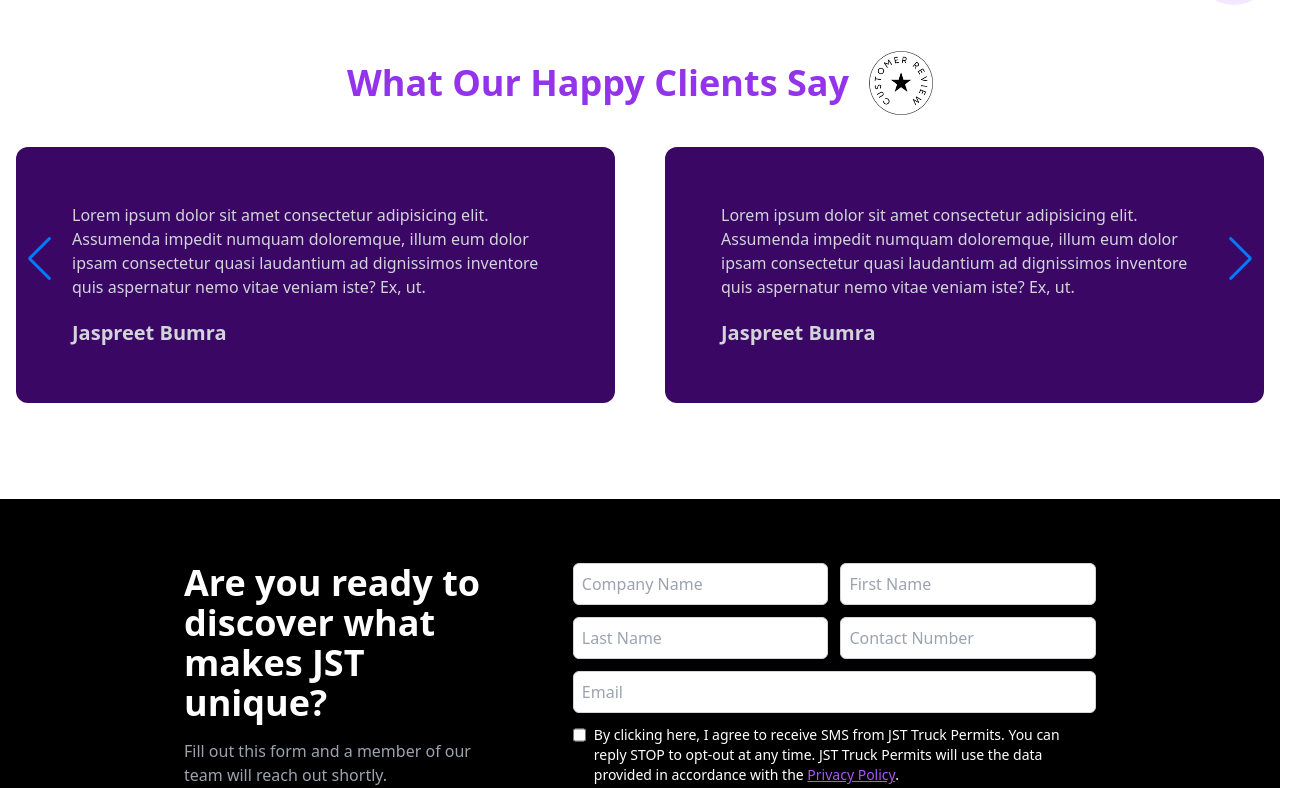
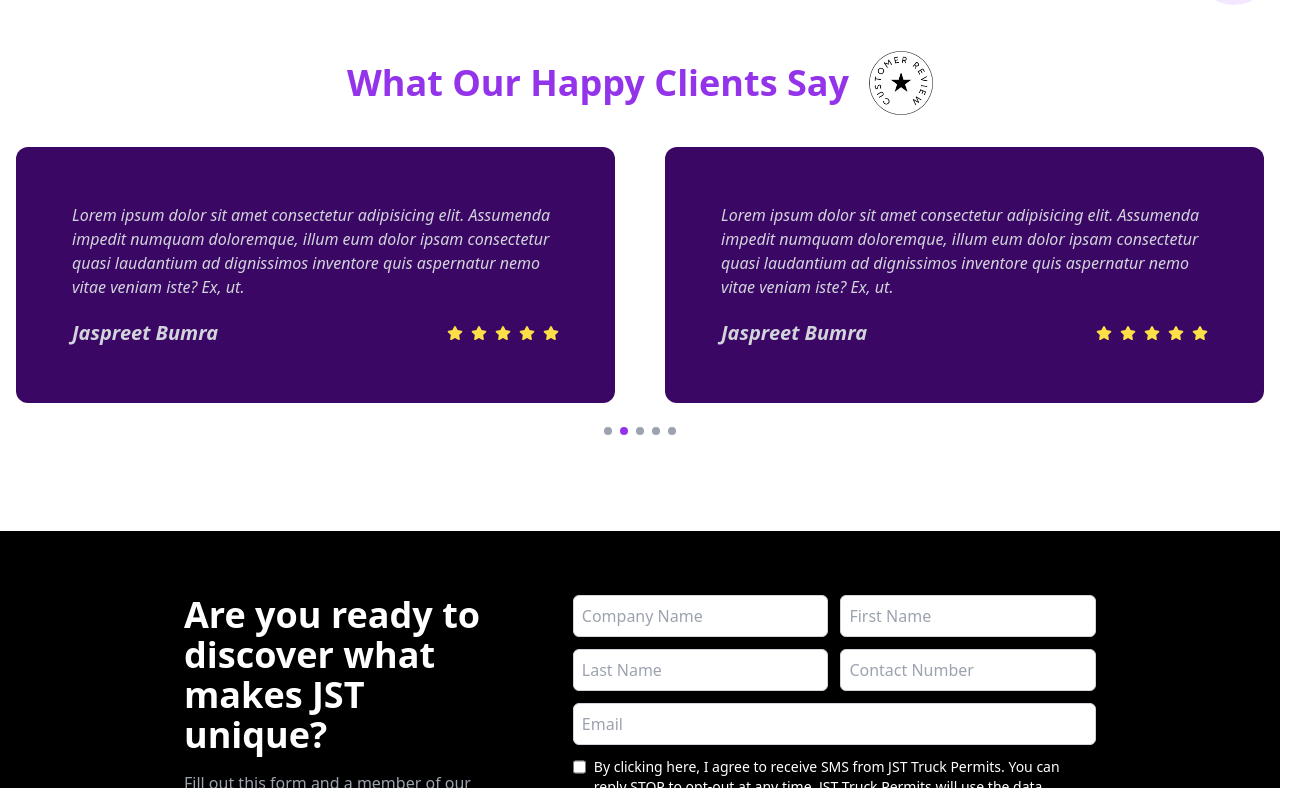
Before and after one commit to Shivaytimex/timexsolutioninc, a React (Vite) app: page / in a window 1280 px wide. Shown: the part 1912-2700 px from the top of the page, 1304 px wide, since content can reach past the window. Built offline with nearby package versions, Linux system fonts and the light colour scheme.

Commit message:
animation added Z

```diff
--- a/src/components/MembershipBanner.jsx
+++ b/src/components/MembershipBanner.jsx
@@ -1,12 +1,25 @@
+import { inView, motion, useInView } from "framer-motion";
+import { useRef } from "react";
 const MembershipBanner = () => {
+    const ref = useRef()
+const IsinView = useInView(ref,{once:'true'})
+
+
+
+
     return (
-<div className="relative my-9 w-screen-md mx-auto ">
+  <motion.div className="relative my-9 w-screen-md mx-auto"
+  ref={ref}
+  initial={{y:250,opacity:0}}
+  animate={{y: IsinView ? 0:250 ,opacity:IsinView? 1: 0}}
+  transition={{duration:0.6}}
+  >
     {/* Background Circles */}
     <div className="absolute w-20 h-20 bg-purple-300 rounded-full top-[-30px] left-[-40px] z-0"></div>
     <div className="absolute w-32 h-32 bg-purple-200 rounded-full top-[100px] left-[-60px] z-0"></div>
     <div className="absolute w-16 h-16 bg-purple-100 rounded-full bottom-[-40px]  z-0"></div>
     <div className="absolute w-28 h-28 bg-purple-300 rounded-full top-[-50px] right-[0px] md:right-[20px] z-0 "></div>
-  <div className="absolute w-28 h-28 bg-purple-200 rounded-full top-[150px] right-[-10px] z-0 lg:right-[-10px]"></div>
+    <div className="absolute w-28 h-28 bg-purple-200 rounded-full top-[150px] right-[-10px] z-0 lg:right-[-40px]"></div>
     <div className="absolute w-20 h-20 bg-purple-100 rounded-full bottom-[-50px] right-[-10px] z-0"></div>
 
     {/* Main Content */}
@@ -51,7 +64,7 @@ const MembershipBanner = () => {
      />
     </div>
   </div>
-</div>
+</motion.div>
 
   );
 };
--- a/src/components/ReviewSwipper.jsx
+++ b/src/components/ReviewSwipper.jsx
@@ -1,11 +1,11 @@
 import { Swiper, SwiperSlide } from "swiper/react";
 import "swiper/css";
-// import { Navigation } from "swiper";
 import "swiper/css/navigation";
+import { FaStar } from "react-icons/fa6";
+import { Autoplay } from "swiper/modules";
+import { useState } from "react";
 
 function ReviewSwipper() {
-
-
   const reviews = [
     {
       id: 1,
@@ -34,41 +34,79 @@ function ReviewSwipper() {
     },
   ];
 
+  const [swiperInstance, setSwiperInstance] = useState(null);
+  const [activeIndex, setActiveIndex] = useState(0); // Track active index using state
+
+  // Function to handle slide change using the custom dots
+  const handleDotClick = (index) => {
+    if (swiperInstance) {
+      swiperInstance.slideTo(index); // This will programmatically move to the clicked slide
+    }
+  };
+
   return (
     <section className="my-24">
       <div className="flex flex-col md:flex-row items-center gap-5 justify-center">
-      <h1 className=" text-purple-600 text-center text-4xl font-semibold">What Our Happy Clients Say</h1>
-      <img className="h-16 w-16" src="/reveiw.webp" alt="reveiw" />
+        <h1 className="text-purple-600 text-center text-4xl font-semibold">
+          What Our Happy Clients Say
+        </h1>
+        <img className="h-16 w-16" src="/reveiw.webp" alt="review" />
       </div>
 
       <Swiper
         spaceBetween={50}
-        navigation
+        modules={[Autoplay]}
+        autoplay={{
+          delay: 3000, // 3 seconds delay between slides
+          disableOnInteraction: false, // Keep autoplay even after user interaction
+        }}
+        onSwiper={(swiper) => setSwiperInstance(swiper)} // Store swiper instance
+        onSlideChange={(swiper) => setActiveIndex(swiper.activeIndex)} // Update active index on slide change
         breakpoints={{
-          // For small devices (Mobile screens)
           0: {
             slidesPerView: 1,
           },
-          // For medium devices
           768: {
             slidesPerView: 2,
           },
-          // For large devices
           1024: {
             slidesPerView: 2,
           },
         }}
       >
-
         {reviews.map((review) => (
           <SwiperSlide key={review.id}>
-            <div className="bg-purple-950 p-14  rounded-xl mt-8 text-gray-300">
-              <p>{review.text}</p>
-              <h2 className="font-semibold mt-5 text-lg lg:text-xl">{review.author}</h2>
+            <div className="bg-purple-950 p-14 rounded-xl mt-8 text-gray-300">
+              <i>{review.text}</i>
+              <div className="flex items-center justify-between mt-5">
+                <em className="font-semibold text-lg lg:text-xl">
+                  {review.author}
+                </em>
+                <div className="flex text-yellow-300 gap-2">
+                  <FaStar />
+                  <FaStar />
+                  <FaStar />
+                  <FaStar />
+                  <FaStar />
+                </div>
+              </div>
             </div>
           </SwiperSlide>
         ))}
       </Swiper>
+
+      {/* Custom Pagination */}
+      <div className="flex justify-center mt-6 gap-2">
+        {reviews.map((_, index) => (
+          <button
+            key={index}
+            onClick={() => handleDotClick(index)} // Handle click to go to the slide
+            className={`w-2 h-2 rounded-full ${
+              activeIndex === index ? "bg-purple-600" : "bg-gray-400"
+            }`}
+          />
+        ))}
+      </div>
     </section>
   );
 }
```
Also changed, not shown: public/5-1568.jpeg (added). Lines whose indentation alone changed are shown as unchanged.
